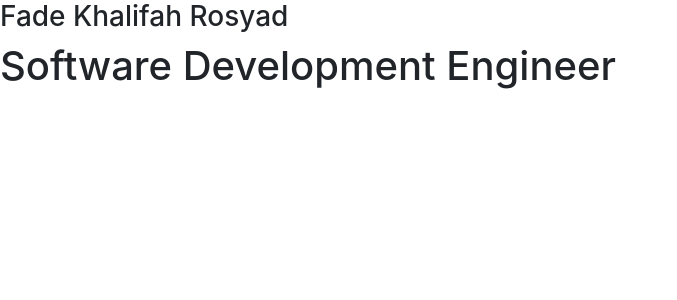
After one commit to faderosyad/flask_project_101, a Flask app: page /about_me in a window 1280 px wide. The commit adds this page. Shown: the top 300 px of the page, without its empty margins (0-677 px from the left). Run offline with Flask 2, Linux system fonts and the light colour scheme; some libraries are stand-ins or nearby versions.

Commit message:
update pages

```diff
--- a/app.py
+++ b/app.py
@@ -21,10 +21,13 @@ def hello_world():
     helloMessage = "Hello World! \n Today date is "
     return render_template('frontpage.html', helloMessage = helloMessage, dateTime = dateTime)
 
-@app.route('/iseng')
+@app.route('/about_me')
 def testing():
     name = "Fade Khalifah Rosyad"
-    return name
+    jobs = "Software Development Engineer"
+    linkedin = "https://www.linkedin.com/in/faderosyad/"
+    github = "https://github.com/faderosyad"
+    return render_template('aboutme.html', name = name, jobs = jobs, linkedin = linkedin, github = github)
 
 if __name__ == '__main__':
     app.run(host='0.0.0.0', debug = True, port= 2323)
--- /dev/null
+++ b/templates/aboutme.html
@@ -0,0 +1,22 @@
+<!doctype html>
+<html lang="en">
+    <head>
+        <meta charset="utf-8">
+        <meta name="viewport" content="width=device-width, initial-scale=1, shrink-to-fit=no">
+        <title>Fade Rosyad Personal Project</title>
+        <!--Bootsrap 4 CDN-->
+	<link rel="stylesheet" href="https://stackpath.bootstrapcdn.com/bootstrap/4.1.3/css/bootstrap.min.css" integrity="sha384-MCw98/SFnGE8fJT3GXwEOngsV7Zt27NXFoaoApmYm81iuXoPkFOJwJ8ERdknLPMO" crossorigin="anonymous">
+
+    <!--Fontawesome CDN-->
+    <link rel="stylesheet" href="https://use.fontawesome.com/releases/v5.3.1/css/all.css" integrity="sha384-mzrmE5qonljUremFsqc01SB46JvROS7bZs3IO2EmfFsd15uHvIt+Y8vEf7N7fWAU" crossorigin="anonymous">
+    </head>
+
+    <body>
+        <h3>{{name}}</h3>
+        <h1>{{jobs}}</h1>
+
+        <a href="{{linkedin}}"></a>
+        <a href="{{github}}"></a>
+
+    </body>
+</html>
--- a/templates/frontpage.html
+++ b/templates/frontpage.html
@@ -11,7 +11,7 @@
     <link rel="stylesheet" href="https://use.fontawesome.com/releases/v5.3.1/css/all.css" integrity="sha384-mzrmE5qonljUremFsqc01SB46JvROS7bZs3IO2EmfFsd15uHvIt+Y8vEf7N7fWAU" crossorigin="anonymous">
 
         <style>
-              /* Add a black background color to the top navigation */
+        /* Add a black background color to the top navigation */
         .topnav {
         background-color: #333;
         overflow: hidden;
@@ -49,7 +49,6 @@
 
         <br>
         <h3>{{helloMessage}}</h3>
-        <br>
         <h1>{{dateTime}}</h1>
 
     </body>
```
